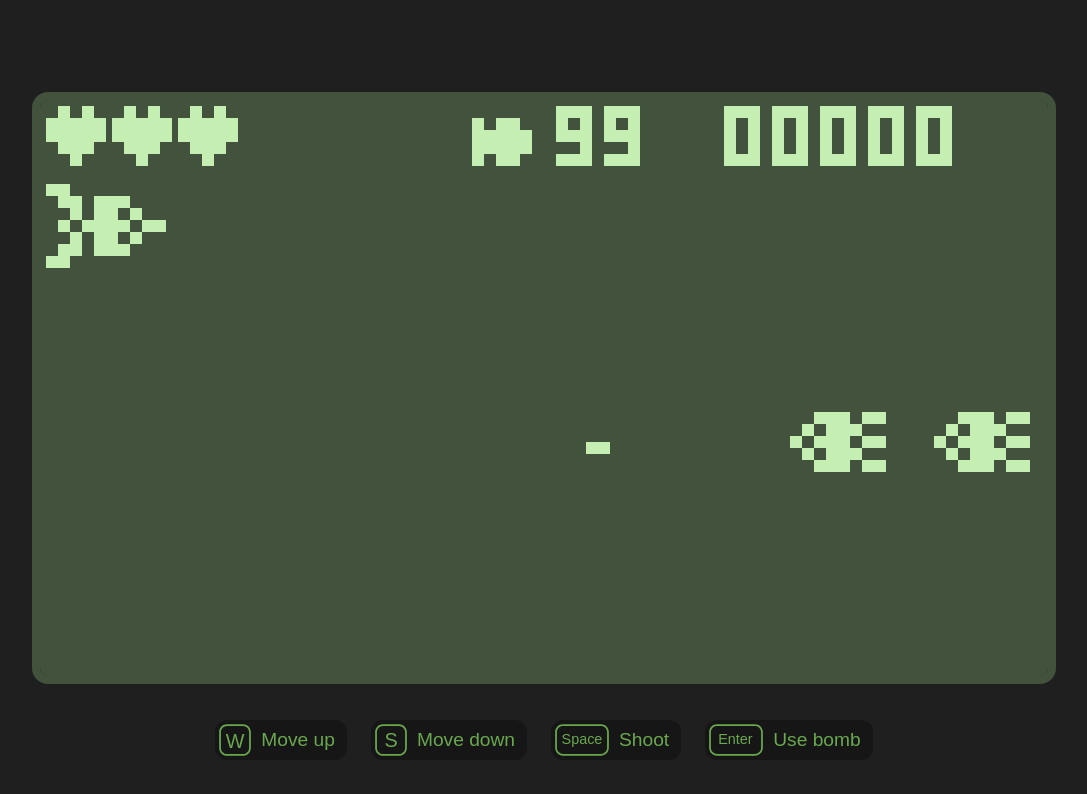
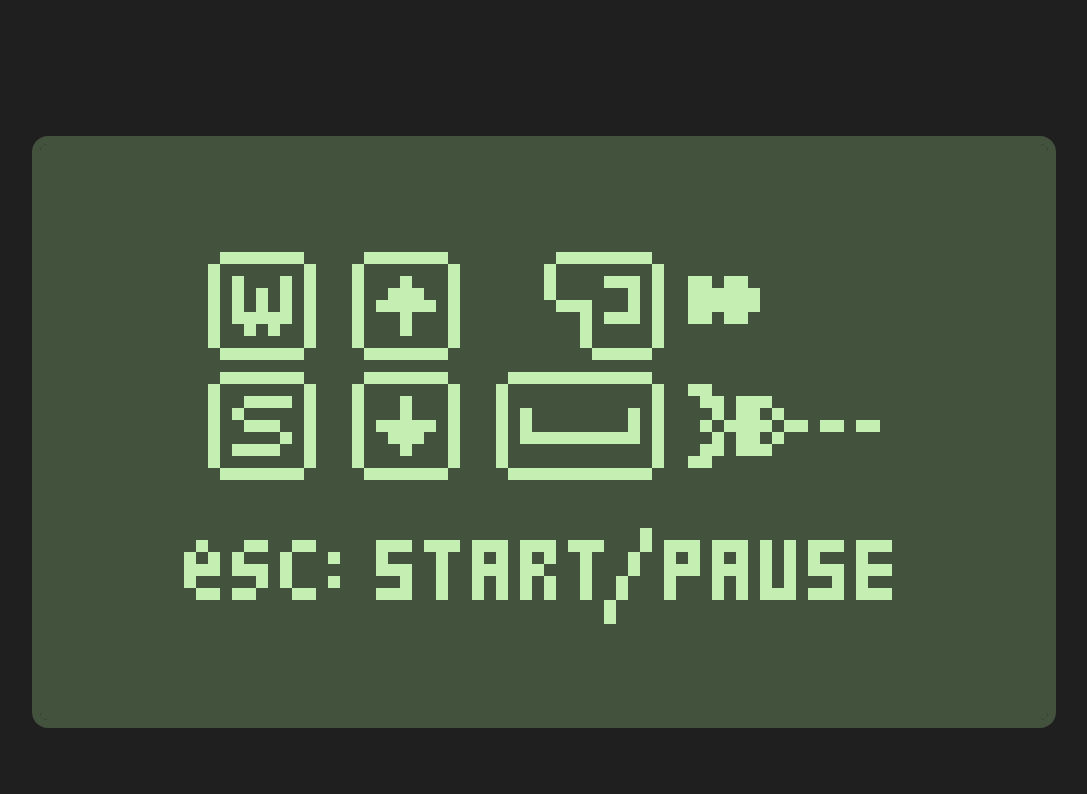
Before and after one commit to sampolunkka/space-js, a plain HTML site: page index.html in a window 1280 px wide. Shown: the whole page, without its empty margins (96-1183 px from the left). Drawn offline with Linux system fonts and the light colour scheme.

Commit message:
Add pause/start

```diff
--- a/game/assetloader.js
+++ b/game/assetloader.js
@@ -9,10 +9,10 @@ export class AssetLoader {
     const promises = keys.map(key => {
       return new Promise((resolve, reject) => {
         const img = new window.Image();
-        console.log(`[AssetLoader] Loading asset: ${key} from ${this.assetMap[key]}`);
+        console.debug(`[AssetLoader] Loading asset: ${key} from ${this.assetMap[key]}`);
         img.src = this.assetMap[key];
         img.onload = () => {
-          console.log(`[AssetLoader] Loaded asset: ${key} (${img.width}x${img.height})`);
+          console.debug(`[AssetLoader] Loaded asset: ${key} (${img.width}x${img.height})`);
           this.images[key] = img;
           resolve();
         };
--- a/game/main.js
+++ b/game/main.js
@@ -38,7 +38,8 @@ const ASSETS = {
   player: PATH_ASSETS + 'player.png',
   enemy: PATH_ASSETS + 'rocket.png',
   bullet: PATH_ASSETS + 'bullet.png',
-  bomb: PATH_ASSETS + 'bomb.png'
+  bomb: PATH_ASSETS + 'bomb.png',
+  pauseOverlay: PATH_ASSETS + 'pause-overlay.png'
 };
 
 const assetLoader = new AssetLoader(ASSETS);
@@ -46,10 +47,11 @@ export let loadedImages = {};
 
 let player, score, lastEnemySpawnTime, gameObjects, controller;
 let colorPalette = ColorPalette.DARK;
+let paused = true;
 
 function initGame() {
   gameObjects = [];
-  player = new Player(1, 1, loadedImages.player);
+  player = new Player(1, 48, loadedImages.player);
   gameObjects.push(player);
   score = 0;
   lastEnemySpawnTime = performance.now();
@@ -67,6 +69,11 @@ function startGame() {
 
 window.addEventListener('resize', resizeCanvas);
 window.addEventListener('DOMContentLoaded', startGame);
+window.addEventListener('keydown', (e) => {
+  if (e.code === 'Escape') {
+    paused = !paused;
+  }
+});
 
 function resetGame() {
   initGame();
@@ -139,6 +146,7 @@ function drawGameObjects(ctx, gameObjects) {
   }
 }
 
+
 function drawScene() {
   backgroundLayerCanvasCtx.fillStyle = colorPalette.background;
   backgroundLayerCanvasCtx.fillRect(0, 0, INTERNAL_WIDTH, INTERNAL_HEIGHT);
@@ -188,13 +196,55 @@ function resizeCanvas() {
   container.style.height = `${INTERNAL_HEIGHT * scale}px`;
 }
 
+function drawPausedOverlay(ctx) {
+  ctx.save();
+  // Draw the pause overlay image centered
+  const img = loadedImages.pauseOverlay;
+  if (img && img.complete) {
+    const x = 0;
+    const y = 0;
+
+    // Fill with tint color
+    ctx.fillStyle = colorPalette.foreground; // Example: impact green
+    ctx.fillRect(x, y, INTERNAL_WIDTH, INTERNAL_WIDTH);
+
+    ctx.globalCompositeOperation = "destination-in";
+    ctx.drawImage(img, x, y, INTERNAL_WIDTH, INTERNAL_HEIGHT);
+
+    // Restore composite operation
+    ctx.globalCompositeOperation = "source-over";
+  }
+  ctx.restore();
+}
+
 function animate() {
-  drawScene();
+  if (!paused) {
+    drawScene();
 
-  const now = performance.now();
-  if (now - lastEnemySpawnTime >= ENEMY_SPAWN_INTERVAL_MS) {
-    spawnEnemy();
-    lastEnemySpawnTime = now;
+    const now = performance.now();
+    if (now - lastEnemySpawnTime >= ENEMY_SPAWN_INTERVAL_MS) {
+      spawnEnemy();
+      lastEnemySpawnTime = now;
+    }
+  } else {
+    // Draw the current game state (objects and HUD) without updating
+    backgroundLayerCanvasCtx.fillStyle = colorPalette.background;
+    backgroundLayerCanvasCtx.fillRect(0, 0, INTERNAL_WIDTH, INTERNAL_HEIGHT);
+
+    gameLayerCanvasCtx.clearRect(0, 0, INTERNAL_WIDTH, INTERNAL_HEIGHT);
+    gameLayerCanvasCtx.imageSmoothingEnabled = false;
+
+    // Draw all game objects in their current positions
+    drawGameObjects(gameLayerCanvasCtx, gameObjects);
+
+    // Draw HUD
+    drawHUD(gameLayerCanvasCtx, player, score);
+
+    // Tint layers if needed
+    tintLayer(gameLayerCanvasCtx, colorPalette.foreground);
+
+    // Overlay "Paused"
+    drawPausedOverlay(gameLayerCanvasCtx);
   }
 
   requestAnimationFrame(animate);
--- a/game/sprite.js
+++ b/game/sprite.js
@@ -9,7 +9,6 @@ export class Sprite {
     this.frameWidth = frameWidth;
     this.frameHeight = image.height;
     this.frameCount = Math.floor(image.width / frameWidth);
-    console.log('frameCount:', this.frameCount);
     this.scale = scale;
   }
 
--- a/index.html
+++ b/index.html
@@ -12,46 +12,5 @@
   <canvas id="bg-layer"></canvas>
   <canvas id="game-layer"></canvas>
 </div>
-<div id="controls-bottom">
-  <div id="controls-bottom-content">
-      <span class="control-label">
-        <svg class="control-icon-small" width="32" height="32" viewBox="0 0 200 200" role="img" aria-label="W key">
-          <path
-            d="M199,50.5l0,99c0,27.32 -22.18,49.5 -49.5,49.5l-99,0c-27.32,0 -49.5,-22.18 -49.5,-49.5l0,-99c0,-27.32 22.18,-49.5 49.5,-49.5l99,0c27.32,0 49.5,22.18 49.5,49.5Zm-11,-0c0,-21.249 -17.251,-38.5 -38.5,-38.5l-99,0c-21.249,0 -38.5,17.251 -38.5,38.5l0,99c0,21.249 17.251,38.5 38.5,38.5l99,0c21.249,0 38.5,-17.251 38.5,-38.5l0,-99Z"/>
-          <text x="41.418px" y="147.266px"
-                style="font-family:'ArialMT', 'Arial', sans-serif;font-size:124.006px;">W</text>
-        </svg>
-        Move up
-      </span>
-    <span class="control-label">
-        <svg class="control-icon-small" width="32" height="32" viewBox="0 0 200 200" role="img" aria-label="S key">
-          <path
-            d="M199,50.5l0,99c0,27.32 -22.18,49.5 -49.5,49.5l-99,0c-27.32,0 -49.5,-22.18 -49.5,-49.5l0,-99c0,-27.32 22.18,-49.5 49.5,-49.5l99,0c27.32,0 49.5,22.18 49.5,49.5Zm-11,-0c0,-21.249 -17.251,-38.5 -38.5,-38.5l-99,0c-21.249,0 -38.5,17.251 -38.5,38.5l0,99c0,21.249 17.251,38.5 38.5,38.5l99,0c21.249,0 38.5,-17.251 38.5,-38.5l0,-99Z"/>
-          <text x="59.099px" y="146.266px"
-                style="font-family:'ArialMT', 'Arial', sans-serif;font-size:124.006px;">S</text>
-        </svg>
-        Move down
-      </span>
-    <span class="control-label">
-        <svg class="control-icon-large" width="64" height="32" viewBox="0 0 340 200" role="img" aria-label="Space key">
-          <path
-            d="M339,50.5l0,99c0,27.32 -22.18,49.5 -49.5,49.5l-239,0c-27.32,0 -49.5,-22.18 -49.5,-49.5l0,-99c0,-27.32 22.18,-49.5 49.5,-49.5l239,0c27.32,0 49.5,22.18 49.5,49.5Zm-11,0c0,-21.249 -17.251,-38.5 -38.5,-38.5l-239,0c-21.249,0 -38.5,17.251 -38.5,38.5l0,99c0,21.249 17.251,38.5 38.5,38.5l239,0c21.249,0 38.5,-17.251 38.5,-38.5l0,-99Z"/>
-          <text x="41.485px" y="125.901px"
-                style="font-family:'ArialMT', 'Arial', sans-serif;font-size:90.54px;">Space</text>
-        </svg>
-        Shoot
-      </span>
-
-    <span class="control-label">
-    <svg class="control-icon-large" width="64" height="32" viewBox="0 0 340 200" role="img" aria-label="Enter key">
-      <path
-        d="M339,50.5l0,99c0,27.32 -22.18,49.5 -49.5,49.5l-239,0c-27.32,0 -49.5,-22.18 -49.5,-49.5l0,-99c0,-27.32 22.18,-49.5 49.5,-49.5l239,0c27.32,0 49.5,22.18 49.5,49.5Zm-11,0c0,-21.249 -17.251,-38.5 -38.5,-38.5l-239,0c-21.249,0 -38.5,17.251 -38.5,38.5l0,99c0,21.249 17.251,38.5 38.5,38.5l239,0c21.249,0 38.5,-17.251 38.5,-38.5l0,-99Z"/>
-      <text x="57.599px" y="125.901px"
-            style="font-family:'ArialMT', 'Arial', sans-serif;font-size:90.54px;">Enter</text>
-    </svg>
-    Use bomb
-  </span>
-  </div>
-</div>
 </body>
 </html>
--- a/styles/style.css
+++ b/styles/style.css
@@ -25,49 +25,8 @@ body {
   box-sizing: border-box;
 }
 
-#controls-bottom {
-  width: 100vw;
-  z-index: 20;
-  padding: 12px 0;
-  box-sizing: border-box;
-  display: flex;
-  justify-content: center;
-  align-items: center;
-  margin-top: 24px;
-}
-
-#controls-bottom-content {
-  display: flex;
-  align-items: center;
-  gap: 24px;
-}
-
-.control-label {
-  color: var(--impact-green);
-  font-size: 1.2em;
-  font-family: Arial, sans-serif;
-  background: rgba(0,0,0,0.3);
-  padding: 4px 12px 4px 4px;
-  border-radius: 12px;
-  display: flex;
-  align-items: center;
-  gap: 10px;
-}
-
-.control-icon-small {
-  height: 32px;
-  width: 32px;
-  fill: var(--impact-green);
-}
-
-.control-icon-large {
-  height: 32px;
-  width: 54px;
-  fill: var(--impact-green);
-}
-
 #game-container {
-  position: relative;
+  position: absolute;
   display: block;
   border-radius: 16px;
   border: 8px solid var(--impact-green-dark);
@@ -82,7 +41,6 @@ body {
   image-rendering: pixelated;
   display: block;
 
-  /* Each canvas will exactly overlap */
   width: 100%;
   height: 100%;
 }
```
Also changed, not shown: game/assets/pause-overlay.png (added).
